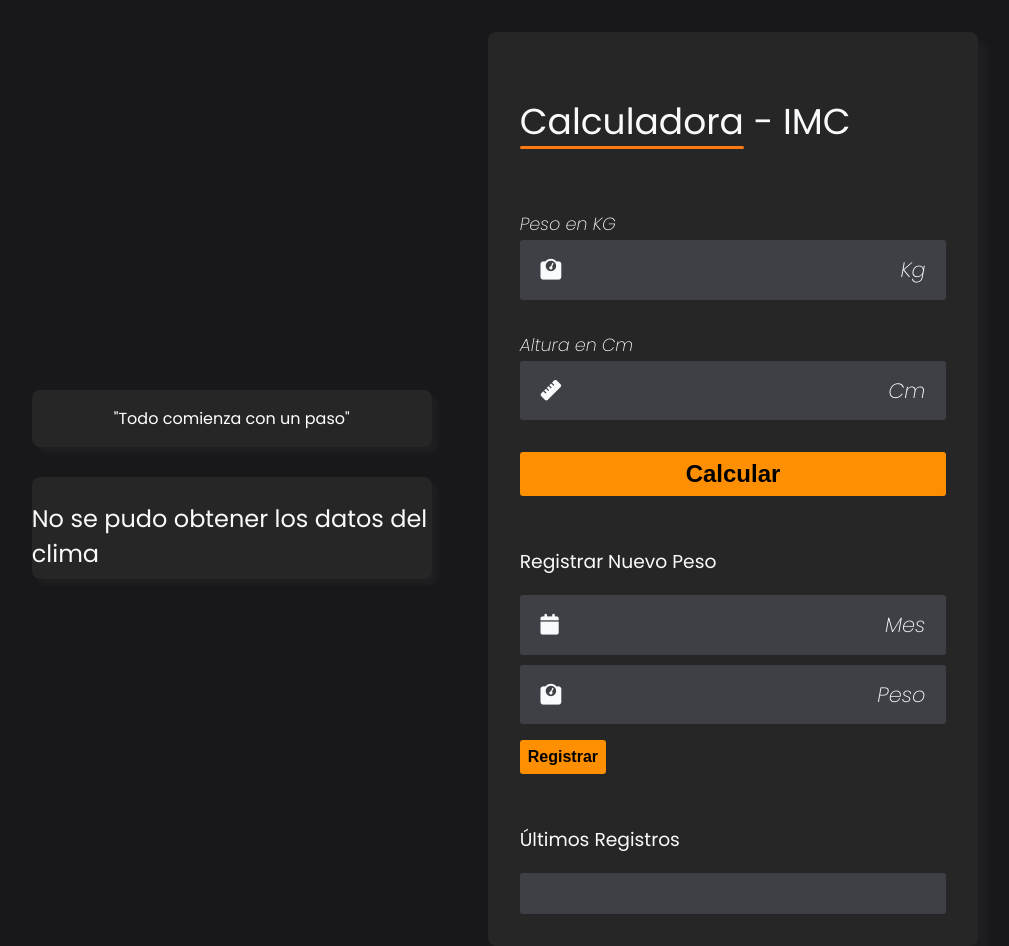
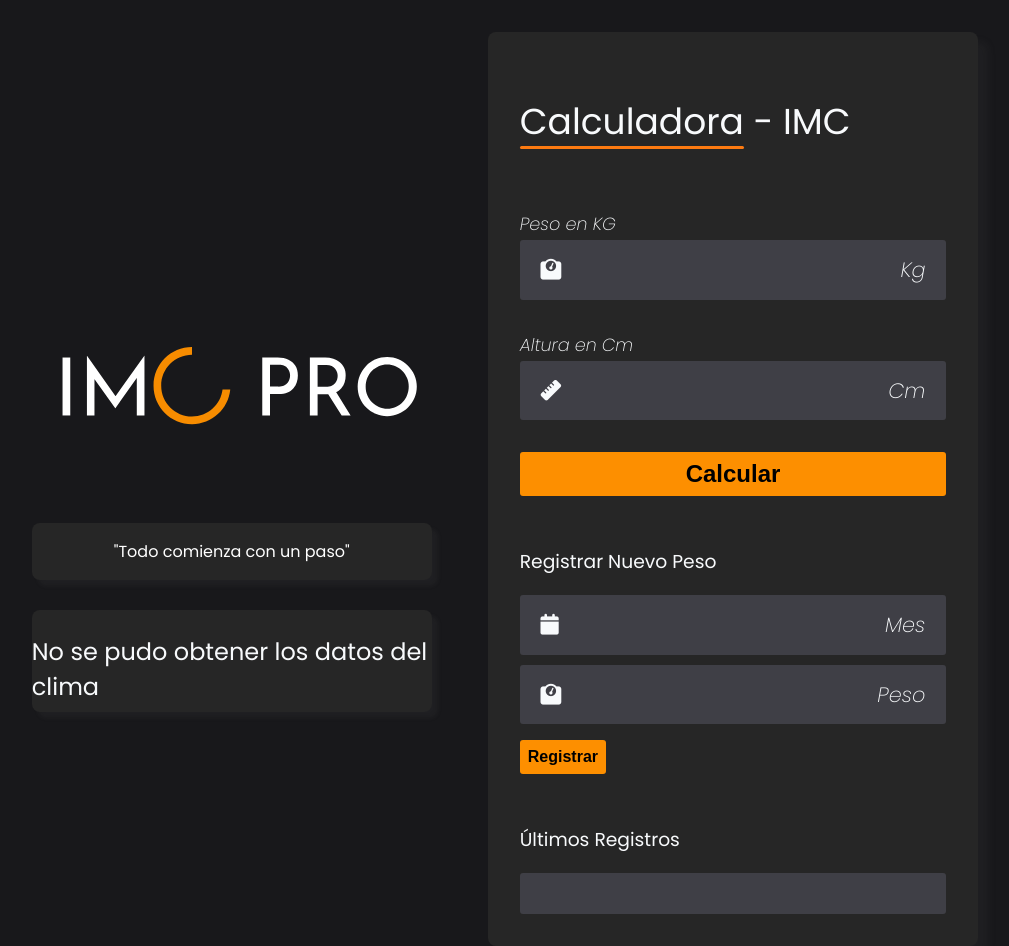
Before and after one commit to kuhnlucas/nueva-prueba-imc, a plain HTML site: page index.html in a window 1280 px wide. Shown: the whole page, without its empty margins (135-1144 px from the left). Drawn offline with nearby package versions, Linux system fonts and the light colour scheme; no server answers.

Commit message:
actualizado

```diff
--- a/index.html
+++ b/index.html
@@ -20,6 +20,7 @@
 
     <main id="contenedor">
         <section id="img">
+            <img src="./logo/logo1.svg" alt="logo imc">
             <div id="frasesMotivacionales">
                 <p class="frase-motivacional" style="color: white;">"Todo comienza con un paso"</p>
             </div>
```
Also changed, not shown: logo/logo1.svg (added).
